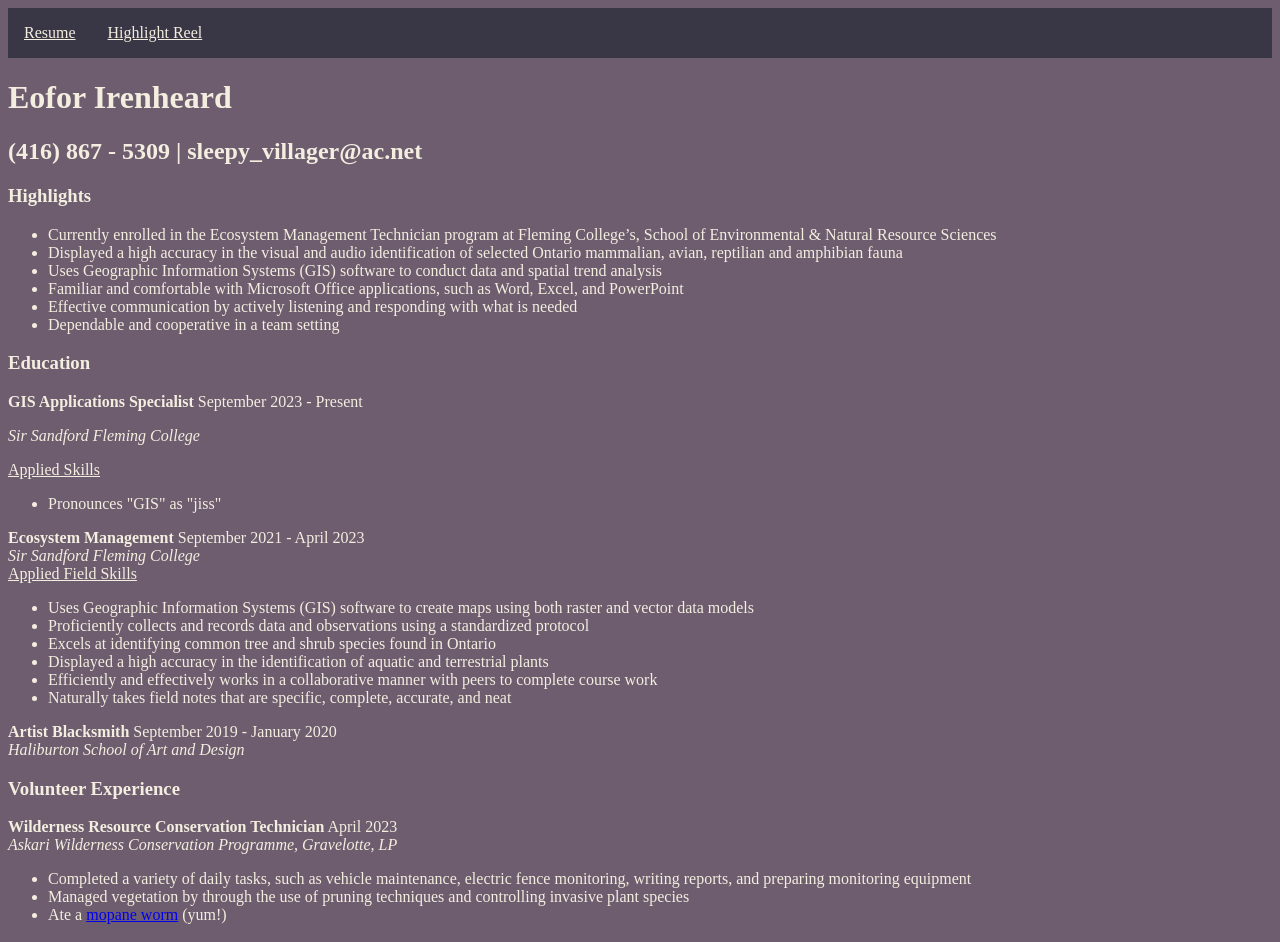
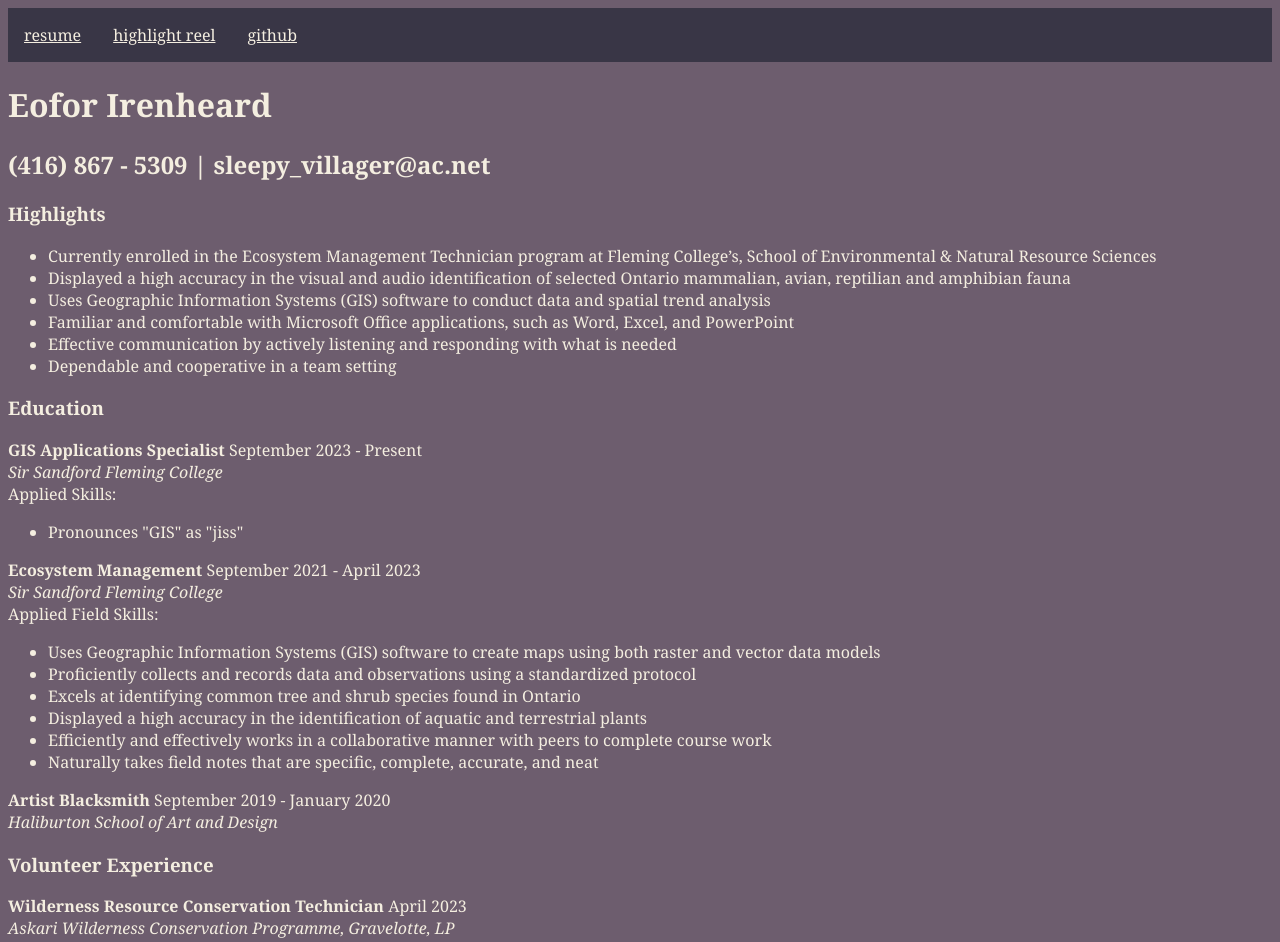
Before and after one commit to Irenheard/Irenheard.github.io, a plain HTML site: page index.html in a window 1280 px wide. Shown: the top 942 px of the page. Drawn offline with Linux system fonts and the light colour scheme.

Commit message:
Update index.html

```diff
--- a/index.html
+++ b/index.html
@@ -3,13 +3,16 @@
 	<style>
 		body {
 			color: #F4EEE0;
+			font-family: "IM Fell DW Pica", Georgia, serif;
 			background-color: #6D5D6E;
 		}
+
 		/*This will remove the margin on specified block elements*/
 		.squish {
 			margin-top: 0px;
 			margin-bottom: 0px;
 		}
+
 		/*made by following the w3 school tutorial*/
 		.ulNavbar {
 			/*This removes the bullet points, margins, and padding*/
@@ -22,8 +25,6 @@
 
 			/*background colour*/
 			background-color: #393646;
-
-
 		}
 
 		.liNavbarItem {
@@ -43,16 +44,25 @@
 			background-color: #4F4557;
 		}
 
+		.jobLocation {
+			margin-top: 0px;
+			margin-bottom: 0px;
+			font-style: italic;
+		}
+
 	</style>
+
 	<head>
 		<title>So no head?</title>
 	</head>
+
 	<body>
 		<!--NAVBAR-->
 		<!--made by following the w3school tutorial-->
 		<ul class="ulNavbar">
-			<li class="liNavbarItem"><a class="liEhNavbarItem" href="index.html">Resume</a></li>
-			<li class="liNavbarItem"><a class="liEhNavbarItem" href="highlightReel.html">Highlight Reel</a></li>
+			<li class="liNavbarItem"><a class="liEhNavbarItem" href="index.html">resume</a></li>
+			<li class="liNavbarItem"><a class="liEhNavbarItem" href="highlightReel.html">highlight reel</a></li>
+			<li class="liNavbarItem"><a class="liEhNavbarItem" href="https://github.com/Irenheard/Irenheard.github.io">github</a></li>
 		</ul>
 
 		<h1>Eofor Irenheard</h1>
@@ -71,18 +81,17 @@
 
 		<h3>Education</h3>
 
-		<div class="squish">
-		<p><b>GIS Applications Specialist</b> September 2023 - Present</p>
-		<p><i>Sir Sandford Fleming College</i></p>
-		<p><u>Applied Skills</u></p>
-		</div>
+		<!--Hi Shawn, I spoke to you about the use of the b tag and you said it was a case where it's borderline acceptable-->
+		<p class="squish"><b>GIS Applications Specialist</b> September 2023 - Present</p>
+		<p class="jobLocation">Sir Sandford Fleming College</p>
+		<p class="squish">Applied Skills:</p>
 		<ul>
 			<li>Pronounces "GIS" as "jiss"</li>
 		</ul>
 
 		<p class="squish"><b>Ecosystem Management</b> September 2021 - April 2023</p>
-		<p class="squish"><i>Sir Sandford Fleming College</i></p>
-		<p class="squish"><u>Applied Field Skills</u></p>
+		<p class="jobLocation">Sir Sandford Fleming College</p>
+		<p class="squish">Applied Field Skills:</p>
 			<ul>
 				<li>Uses Geographic Information Systems (GIS) software to create maps using both raster and vector data models</li>
 				<li>Proficiently collects and records data and observations using a standardized protocol</li>
@@ -98,7 +107,7 @@
 		<h3>Volunteer Experience</h3>
 
 		<p class="squish"><b>Wilderness Resource Conservation Technician</b> April 2023</p>
-		<p class="squish"><i>Askari Wilderness Conservation Programme, Gravelotte, LP</i></p>
+		<p class="jobLocation">Askari Wilderness Conservation Programme, Gravelotte, LP</p>
 			<ul>
 				<li>Completed a variety of daily tasks, such as vehicle maintenance, electric fence monitoring, writing reports, and preparing monitoring equipment</li>
 				<li>Managed vegetation by through the use of pruning techniques and controlling invasive plant species</li>
@@ -121,4 +130,5 @@
 		<p class="squish">Camping, hiking, climbing, birdwatching, looking at maps, astronomy, and reading</p>
 
 	</body>
+
 </html>
```
